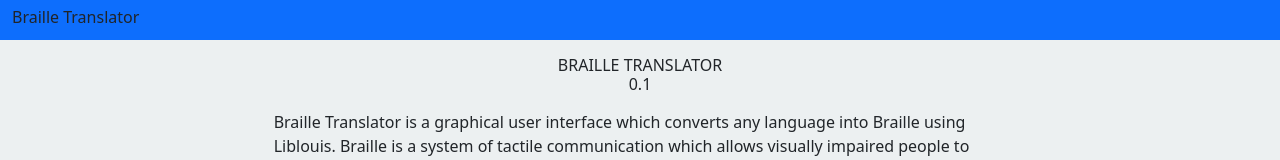
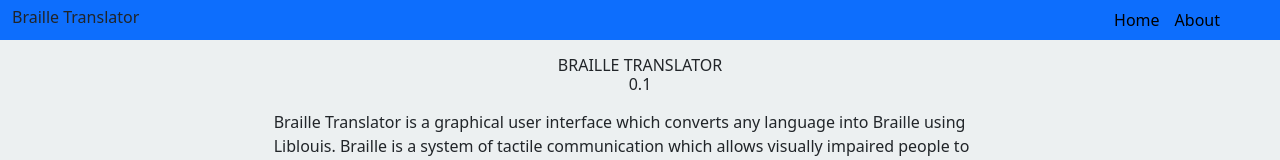
Before and after one commit to zendalona/online-braille-translator, a Next.js app: page /about in a window 1280 px wide. Shown: the top 160 px of the page. Built offline with nearby package versions, Linux system fonts and the light colour scheme.

Commit message:
design updated

```diff
--- a/src/components/Header/Header.js
+++ b/src/components/Header/Header.js
@@ -1,11 +1,19 @@
 import React from 'react'
 import Logo from '../Logo/Logo'
-
+import styles from '../../styles/Header.module.css'
 
 function Header() {
   return (
     <>
-      <Logo />
+      <div className={styles.headerbox}>
+        <div className="pt-2 container-fluid" style={{display:"flex"}}>
+          <Logo />
+          <div className={`col-6 ${styles.headerNav} pe-5`}>
+            <a href='/'> Home</a>
+            <a href='/about'>About</a>
+          </div>
+        </div>
+      </div>
 
     </>
   )
--- a/src/components/Logo/Logo.js
+++ b/src/components/Logo/Logo.js
@@ -1,12 +1,12 @@
 import React from 'react'
-import styles from '../../styles/Logo.module.css'
+
 function Logo() {
   return (
-    <div className={styles.logobox}>
-      <div className="pt-2 container-fluid">
-        <h6><span >Braille Translator</span></h6>
-      </div>
-    </div>
+
+        <div className='col-6'>
+          <h6><span >Braille Translator</span></h6>
+        </div>
+
   )
 }
 
--- a/src/styles/Logo.module.css
+++ b/src/styles/Header.module.css
@@ -1,7 +1,14 @@
-.logobox {
+.headerbox {
     background: var(--secondary-color);
     height: 40px;
     position: sticky;
     top: 0;
     z-index: 12;
   }
+
+  .headerNav{
+    display:flex;
+    gap:15px;
+    justify-content: flex-end;
+
+  }
```
